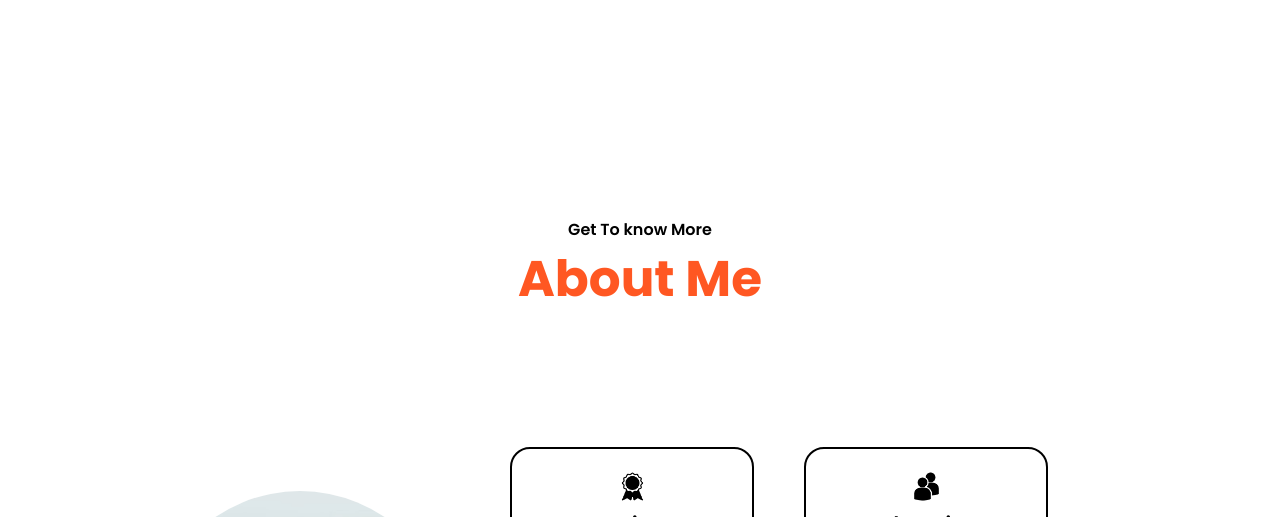
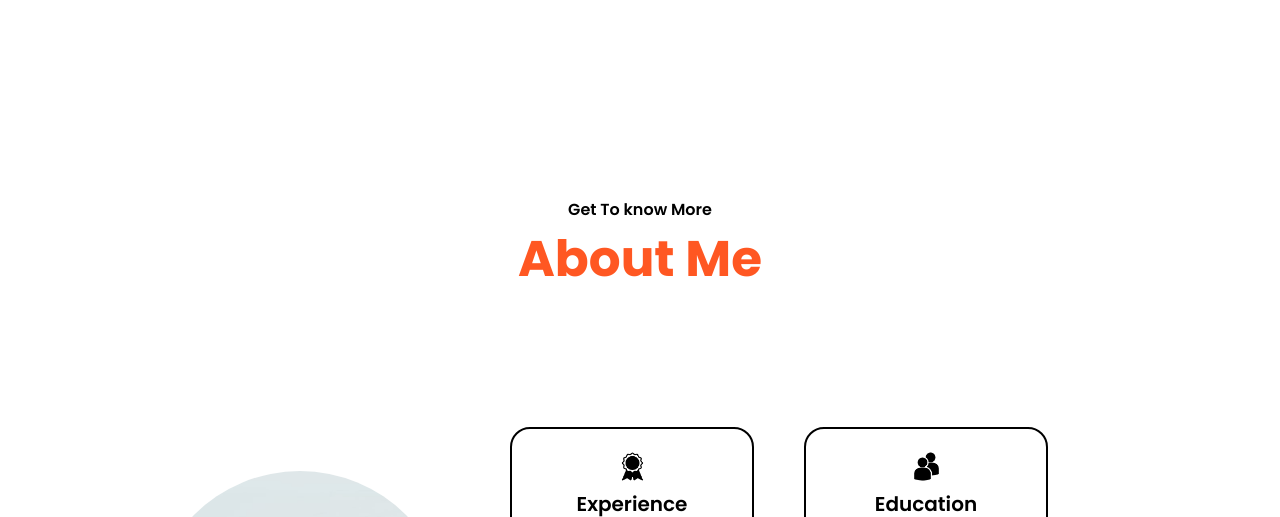
Before and after one commit to yaswanthgitcode/my-fortfiolo, a plain HTML site: page index.html in a window 1280 px wide. Shown: the part 693-1210 px from the top of the page. Drawn offline with Linux system fonts and the light colour scheme.

Commit message:
Update sec2.css

```diff
--- a/sec2.css
+++ b/sec2.css
@@ -14,9 +14,7 @@
 .sec-2-1>:nth-child(1){
     font-weight: 600;
 }
-.sec-2-1 {
-    padding-top: 20px;
-}
+
 .sec-2-2{
     margin-top: 130px;
     display: flex;
```
